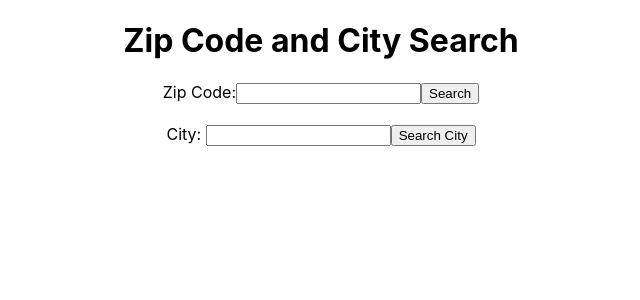
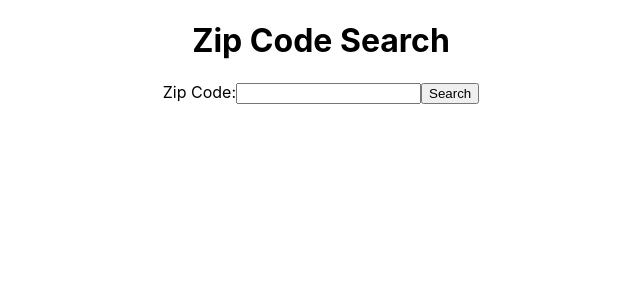
Before and after one commit to stephanie-yung/ZipAndCitySearch, a React (Create React App) app: page / in a window 1280 px wide. Shown: the top 300 px of the page, without its empty margins (319-959 px from the left). Built offline with nearby package versions, Linux system fonts and the light colour scheme.

Commit message:
remove extra stuff

```diff
--- a/src/App.js
+++ b/src/App.js
@@ -8,8 +8,6 @@ class App extends React.Component {
     super(props);
     this.state = {
       zipCode: '', // for value in zip search bar
-      city: '', // for value in city search bar
-      zipCodes: [], // list of zip codes gotten from city search bar
       cities: [], // list of cities gotten from zip search bar
     }
   }
@@ -22,7 +20,6 @@ class App extends React.Component {
 
   handleZipSubmit = (event) => {
     // alert('Zip was submitted: ' + this.state.zipCode);
-
     event.preventDefault();
     this.fetchCities();
   }
@@ -47,7 +44,7 @@ class App extends React.Component {
   render() {
     return (
       <div className="App">
-        <h1>Zip Code and City Search</h1>
+        <h1>Zip Code Search</h1>
         <form onSubmit={this.handleZipSubmit}>
           <label>
             Zip Code:
@@ -58,18 +55,6 @@ class App extends React.Component {
             />
           </label>
           <input type="submit" value="Search" />
-        </form>
-
-        <br></br>
-
-        <form>
-          <label>City: </label>
-          <input
-            type="text"
-            value={this.state.city}
-            onChange={this.handleCitySearch}
-          />
-          <button type="submit" onClick={this.fetchZipCodes}>Search City</button>
         </form>
 
         {/* render city components */
```
